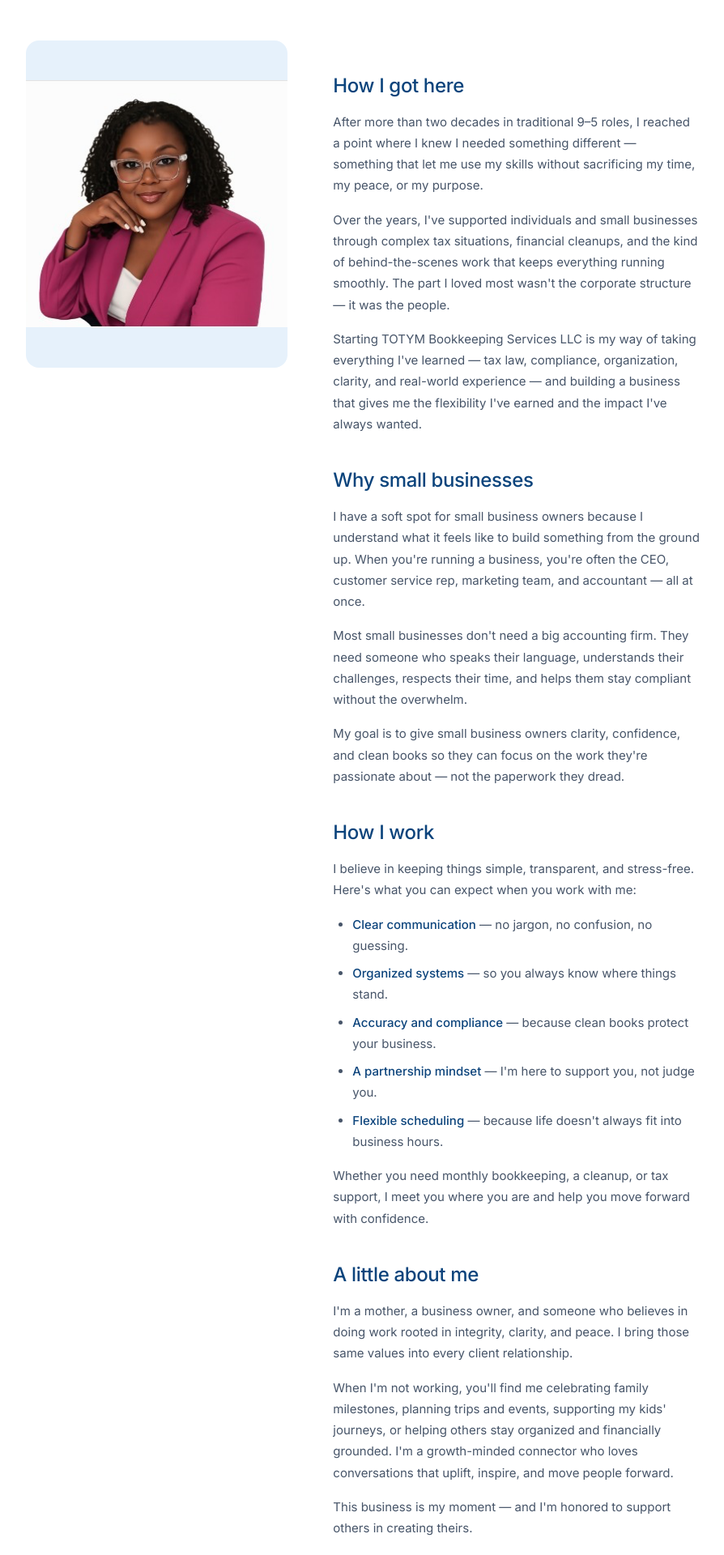
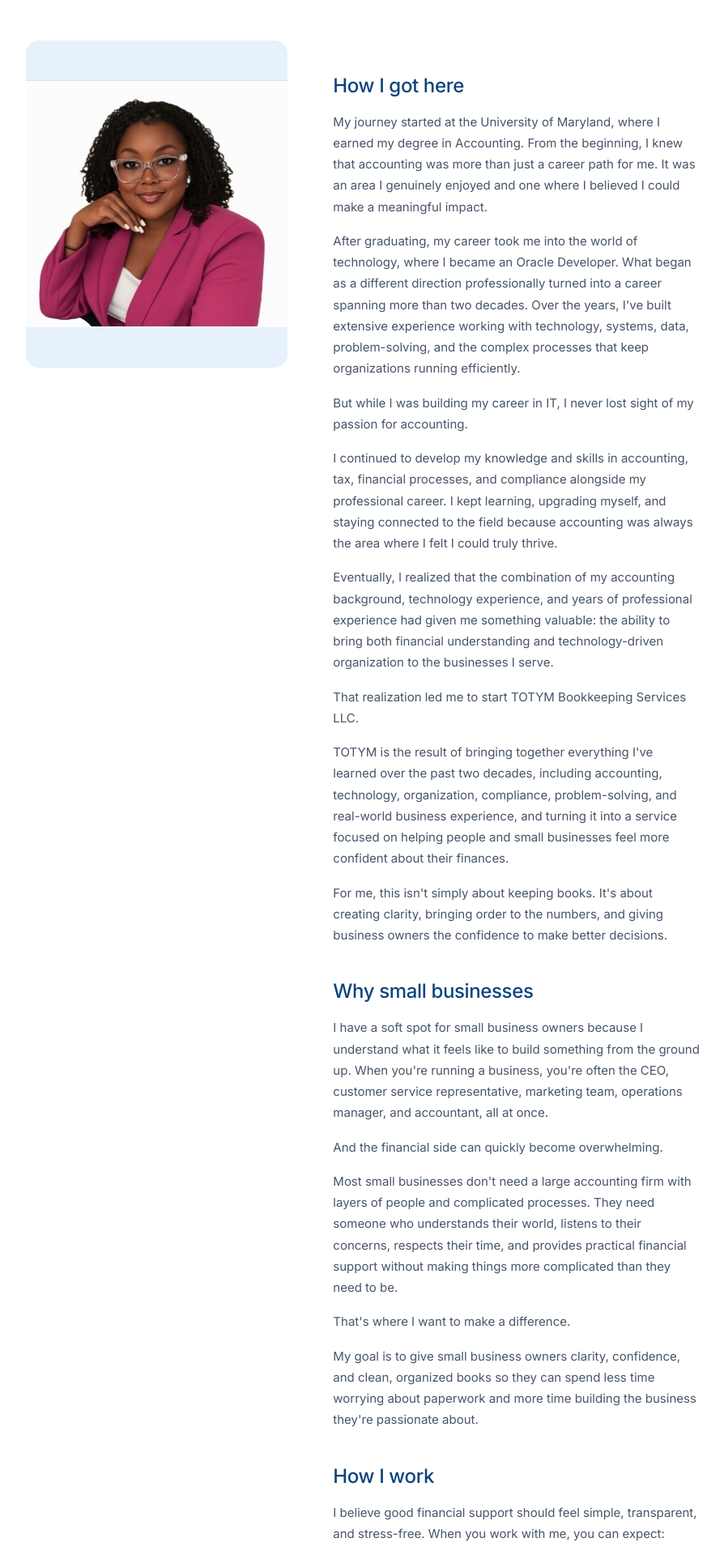
Before and after one commit to ronyinkus/totym, a Next.js app: page /about in a window 1280 px wide. Shown: the part 380-2300 px from the top of the page at 81% size, without its empty margins (192-1086 px from the left). Built offline with nearby package versions, Linux system fonts and the light colour scheme.

Commit message:
Update About page story

```diff
--- a/app/about/page.tsx
+++ b/app/about/page.tsx
@@ -60,95 +60,162 @@ export default function AboutPage() {
             <div className="prose-custom">
               <h2>How I got here</h2>
               <p>
-                After more than two decades in traditional 9–5 roles, I
-                reached a point where I knew I needed something different —
-                something that let me use my skills without sacrificing my
-                time, my peace, or my purpose.
+                My journey started at the University of Maryland, where I
+                earned my degree in Accounting. From the beginning, I knew
+                that accounting was more than just a career path for me. It
+                was an area I genuinely enjoyed and one where I believed I
+                could make a meaningful impact.
               </p>
               <p>
-                Over the years, I&apos;ve supported individuals and small
-                businesses through complex tax situations, financial cleanups,
-                and the kind of behind-the-scenes work that keeps everything
-                running smoothly. The part I loved most wasn&apos;t the
-                corporate structure — it was the people.
+                After graduating, my career took me into the world of
+                technology, where I became an Oracle Developer. What began as
+                a different direction professionally turned into a career
+                spanning more than two decades. Over the years, I&apos;ve
+                built extensive experience working with technology, systems,
+                data, problem-solving, and the complex processes that keep
+                organizations running efficiently.
               </p>
               <p>
-                Starting TOTYM Bookkeeping Services LLC is my way of taking
-                everything I&apos;ve learned — tax law, compliance,
-                organization, clarity, and real-world experience — and
-                building a business that gives me the flexibility I&apos;ve
-                earned and the impact I&apos;ve always wanted.
+                But while I was building my career in IT, I never lost sight
+                of my passion for accounting.
+              </p>
+              <p>
+                I continued to develop my knowledge and skills in accounting,
+                tax, financial processes, and compliance alongside my
+                professional career. I kept learning, upgrading myself, and
+                staying connected to the field because accounting was always
+                the area where I felt I could truly thrive.
+              </p>
+              <p>
+                Eventually, I realized that the combination of my accounting
+                background, technology experience, and years of professional
+                experience had given me something valuable: the ability to
+                bring both financial understanding and technology-driven
+                organization to the businesses I serve.
+              </p>
+              <p>
+                That realization led me to start TOTYM Bookkeeping Services
+                LLC.
+              </p>
+              <p>
+                TOTYM is the result of bringing together everything I&apos;ve
+                learned over the past two decades, including accounting,
+                technology, organization, compliance, problem-solving, and
+                real-world business experience, and turning it into a service
+                focused on helping people and small businesses feel more
+                confident about their finances.
+              </p>
+              <p>
+                For me, this isn&apos;t simply about keeping books. It&apos;s
+                about creating clarity, bringing order to the numbers, and
+                giving business owners the confidence to make better
+                decisions.
               </p>
 
               <h2>Why small businesses</h2>
               <p>
                 I have a soft spot for small business owners because I understand
                 what it feels like to build something from the ground up. When
-                you&apos;re running a business, you&apos;re often the CEO, customer
-                service rep, marketing team, and accountant — all at once.
+                you&apos;re running a business, you&apos;re often the CEO,
+                customer service representative, marketing team, operations
+                manager, and accountant, all at once.
               </p>
+              <p>And the financial side can quickly become overwhelming.</p>
               <p>
-                Most small businesses don&apos;t need a big accounting firm. They
-                need someone who speaks their language, understands their
-                challenges, respects their time, and helps them stay compliant
-                without the overwhelm.
+                Most small businesses don&apos;t need a large accounting firm
+                with layers of people and complicated processes. They need
+                someone who understands their world, listens to their
+                concerns, respects their time, and provides practical
+                financial support without making things more complicated than
+                they need to be.
               </p>
+              <p>That&apos;s where I want to make a difference.</p>
               <p>
-                My goal is to give small business owners clarity, confidence, and clean
-                books so they can focus on the work they&apos;re passionate
-                about — not the paperwork they dread.
+                My goal is to give small business owners clarity, confidence,
+                and clean, organized books so they can spend less time
+                worrying about paperwork and more time building the business
+                they&apos;re passionate about.
               </p>
 
               <h2>How I work</h2>
               <p>
-                I believe in keeping things simple, transparent, and
-                stress-free. Here&apos;s what you can expect when you work
-                with me:
+                I believe good financial support should feel simple,
+                transparent, and stress-free. When you work with me, you can
+                expect:
               </p>
               <ul>
                 <li>
-                  <strong>Clear communication</strong> — no jargon, no
-                  confusion, no guessing.
+                  <strong>Clear communication:</strong> No unnecessary jargon,
+                  confusion, or guesswork.
                 </li>
                 <li>
-                  <strong>Organized systems</strong> — so you always know
-                  where things stand.
+                  <strong>Organized systems:</strong> So you always understand
+                  where your finances stand.
                 </li>
                 <li>
-                  <strong>Accuracy and compliance</strong> — because clean
-                  books protect your business.
+                  <strong>Accuracy and compliance:</strong> Because reliable
+                  financial records are the foundation of a healthy business.
                 </li>
                 <li>
-                  <strong>A partnership mindset</strong> — I&apos;m here to
-                  support you, not judge you.
+                  <strong>A partnership mindset:</strong> I&apos;m here to
+                  support you, answer your questions, and help you move
+                  forward without judgment.
                 </li>
                 <li>
-                  <strong>Flexible scheduling</strong> — because life
-                  doesn&apos;t always fit into business hours.
+                  <strong>Technology-driven efficiency:</strong> Combining my
+                  accounting knowledge with more than two decades of
+                  experience working with technology and business systems.
+                </li>
+                <li>
+                  <strong>A personal approach:</strong> Because your business
+                  isn&apos;t just a set of numbers. It&apos;s something you&apos;ve
+                  invested your time, energy, and vision into.
                 </li>
               </ul>
               <p>
-                Whether you need monthly bookkeeping, a cleanup, or tax
-                support, I meet you where you are and help you move forward
-                with confidence.
+                Whether you need ongoing bookkeeping, financial cleanup, or
+                support getting your books organized, I meet you where you are
+                and help you move forward with confidence.
               </p>
 
               <h2>A little about me</h2>
               <p>
-                I&apos;m a mother, a business owner, and someone who believes in
-                doing work rooted in integrity, clarity, and peace. I bring
-                those same values into every client relationship.
+                I&apos;m a mother, a business owner, an accounting professional,
+                and a lifelong learner. I believe strongly in doing work with
+                integrity, creating clarity where there is confusion, and
+                building relationships based on trust.
               </p>
+              <p>
+                My career has taught me that success isn&apos;t just about
+                working harder. It&apos;s about continually growing, adapting,
+                learning new skills, and finding work that aligns with who you
+                are and the value you want to create.
+              </p>
+              <p>That&apos;s exactly what TOTYM represents for me.</p>
               <p>
                 When I&apos;m not working, you&apos;ll find me celebrating
                 family milestones, planning trips and events, supporting my
-                kids&apos; journeys, or helping others stay organized and
-                financially grounded. I&apos;m a growth-minded connector who loves
-                conversations that uplift, inspire, and move people forward.
+                children&apos;s journeys, or helping others stay organized and
+                financially grounded. I&apos;m a growth-minded person who enjoys
+                meaningful conversations, connecting with people, and helping
+                others move forward.
               </p>
               <p>
-                This business is my moment — and I&apos;m honored to support
-                others in creating theirs.
+                After more than two decades in IT and a lifelong passion for
+                accounting, starting TOTYM is my opportunity to bring those
+                two worlds together. I&apos;m using the experience I&apos;ve
+                gained, the knowledge I&apos;ve continued to build, and the
+                passion I&apos;ve always had for accounting to serve others.
+              </p>
+              <p>
+                This is more than a business for me. It&apos;s the next chapter
+                of a journey that started with accounting, grew through
+                technology, and has ultimately brought me back to where I
+                believe I can make the greatest impact.
+              </p>
+              <p>
+                I&apos;m excited to be here, and I&apos;m honored to help small
+                business owners create clarity, confidence, and room to grow.
               </p>
             </div>
           </div>
```
